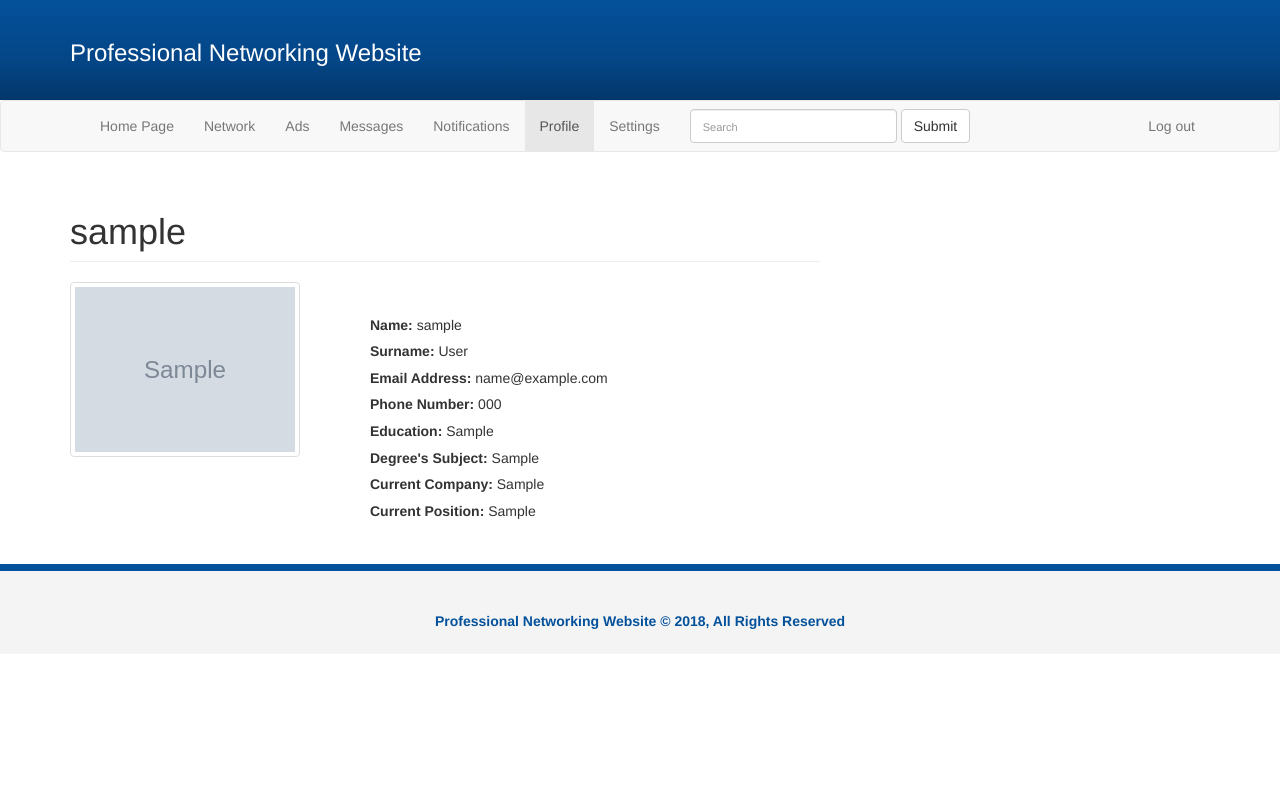
After one commit to NedicNemanja/ProfessionalNetworkingWebsite, a Django app: template PNapp/templates/PNapp/profile.html in a window 1280 px wide. The commit adds this page. Run offline with Django 3.2, Linux system fonts and the light colour scheme; the template is opened without the code that fills it: most values are stand-ins (such as "Sample title", 1, 10 or a date in 2020); grey boxes marked "Sample" are stand-in pictures; some libraries are stand-ins or nearby versions.

Commit message:
Logout is working. Started creating also the my profile page. Sessions also created and  working.

```diff
--- a/PNapp/models.py
+++ b/PNapp/models.py
@@ -16,7 +16,7 @@ class User(models.Model):
 	#Maybe requires upload_to arg to be set
 	#Maybe also add blank=True?
 	phone = models.CharField(max_length=17, blank=True)
-	profile_photo = models.ImageField(blank=True)
+	profile_photo = models.ImageField(default='PNapp/profpics/user.png')
 	university = models.CharField(max_length=128, blank=True)
 	degree_subject = models.CharField(max_length=128, blank=True)
 	company = models.CharField(max_length=128, blank=True)
--- a/PNapp/static/PNapp/css/style.css
+++ b/PNapp/static/PNapp/css/style.css
@@ -2,7 +2,7 @@ header{
 	background-image: linear-gradient(#04519b, #044687 60%, #033769);
 	color:#fff;
 	min-height:100px;
-	padding-top:25px;
+	padding-top:20px;
 }
 
 header form{
--- /dev/null
+++ b/PNapp/templates/PNapp/profile.html
@@ -0,0 +1,195 @@
+{% load static %}
+
+<!DOCTYPE html>
+<html lang="en">
+  <head>
+    <meta charset="utf-8">
+    <meta http-equiv="X-UA-Compatible" content="IE=edge">
+    <meta name="viewport" content="width=device-width, initial-scale=1">
+    <title>Professional Networking Website</title>
+    <!-- Bootstrap core CSS -->
+    <link href="{% static 'PNapp/css/bootstrap.css' %}" rel="stylesheet">
+    <!-- Custom styles for this template -->
+    <link href="{% static 'PNapp/css/font-awesome.css' %}" rel="stylesheet">
+    <link href="{% static 'PNapp/css/style.css' %}" rel="stylesheet">
+  </head>
+
+  <body>
+    <header>
+      <div class="container">
+        <!-- <img src="img/logo.png" class="logo">-->
+        <h3>Professional Networking Website</h3>
+        <!--<form class="form-inline" method="post">
+          <div class="form-group">
+            <label class="sr-only" for="exampleInputEmail3">Email address</label>
+            <input type="email" class="form-control" id="exampleInputEmail3" placeholder="Enter email">
+          </div>
+          <div class="form-group">
+            <label class="sr-only" for="exampleInputPassword3">Password</label>
+            <input type="password" class="form-control" id="exampleInputPassword3" placeholder="Password">
+          </div>
+          <button type="submit" class="btn btn-default">Sign in</button><br>
+          <div class="checkbox">
+            <label>
+              <input type="checkbox"> Remember me
+            </label>
+          </div>
+        </form>-->
+      </div>
+    </header>
+    <nav class="navbar navbar-default">
+      <div class="container">
+        <div class="navbar-header">
+          <button type="button" class="navbar-toggle collapsed" data-toggle="collapse" data-target="#navbar" aria-expanded="false" aria-controls="navbar">
+            <span class="sr-only">Toggle navigation</span>
+            <span class="icon-bar"></span>
+            <span class="icon-bar"></span>
+            <span class="icon-bar"></span>
+          </button>
+        </div>
+        <div id="navbar" class="collapse navbar-collapse">
+          <ul class="nav navbar-nav">
+            <li><a href="index.html">Home Page</a></li>
+            <li><a href="members.html">Network</a></li>
+            <li><a href="groups.html">Ads</a></li>
+            <li><a href="photos.html">Messages</a></li>
+            <li><a href="#">Notifications</a></li>
+            <li class="active"><a href="/profile/">Profile</a></li>
+            <li><a href="#">Settings</a></li>
+          </ul>
+          <form class="navbar-form navbar-left">
+            <div class="form-group">
+              <input type="text" class="form-control" placeholder="Search">
+            </div>
+            <button type="submit" class="btn btn-default">Submit</button>
+          </form>
+          <ul class="nav navbar-nav navbar-right">
+            <li><a href="/logout/">Log out</a></li>
+          </ul>
+        </div><!--/.nav-collapse -->
+      </div>
+    </nav>
+
+    <section>
+      <div class="container">
+        <div class="row">
+          <div class="col-md-8">
+            <div class="profile">
+              <h1 class="page-header">{{ user_name }}</h1>
+              <div class="row">
+                <div class="col-md-4">
+                  <img src="{{ user_photo }}" class="img-thumbnail">
+                </div>
+                <div class="col-md-8">
+                  <ul>
+                    <li><strong>Name: </strong>{{ user_name }}</li>
+                    <li><strong>Surname: </strong>{{ user_surname }}</li>
+                    <li><strong>Email Address: </strong>{{ user_email }}</li>
+                    <li><strong>Phone Number: </strong>{{ user_phone }}</li>
+                    <li><strong>Education: </strong>{{ user_university }}</li>
+                    <li><strong>Degree's Subject: </strong>{{ user_degree }}</li>
+                    <li><strong>Current Company: </strong>{{ user_company }}</li>
+                    <li><strong>Current Position: </strong>{{ user_position }}</li>
+                  </ul>
+
+                </div>
+              </div>
+              <!--<br></br>
+              <div class="row">
+                <div class="col-md-12">
+                  <div class="panel panel-default">
+              <div class="panel-heading">
+                <h3 class="panel-title">Profile Wall</h3>
+              </div>
+              <div class="panel-body">
+                <form>
+                  <div class="form-group">
+                    <textarea class="form-control" placeholder="Write on the wall"></textarea>
+                  </div>
+
+                  <button type="submit" class="btn btn-default">Submit</button>
+                  <div class="pull-right">
+                    <div class="btn-group">
+                    <button type="button" class="btn btn-default"><i class="fa fa-pencil"></i> Text</button>
+                    <button type="button" class="btn btn-default"><i class="fa fa-file-image-o"></i> Image</button>
+                    <button type="button" class="btn btn-default"> <i class="fa fa-file-video-o"></i> Video</button>
+                  </div>
+                  </div>
+                </form>
+              </div>
+            </div>
+                </div>
+              </div>
+            </div>
+          </div>
+
+          <div class="col-md-4">
+            <div class="panel panel-default friends">
+              <div class="panel-heading">
+                <h3 class="panel-title">My Friends</h3>
+              </div>
+              <div class="panel-body">
+                <ul>
+                  <li><a class="thumbnail" href="profile.html"><img src="img/user.png"></a></li>
+                  <li><a class="thumbnail" href="profile.html"><img src="img/user.png"></a></li>
+                  <li><a class="thumbnail" href="profile.html"><img src="img/user.png"></a></li>
+                  <li><a class="thumbnail" href="profile.html"><img src="img/user.png"></a></li>
+                  <li><a class="thumbnail" href="profile.html"><img src="img/user.png"></a></li>
+                  <li><a class="thumbnail" href="profile.html"><img src="img/user.png"></a></li>
+                  <li><a class="thumbnail" href="profile.html"><img src="img/user.png"></a></li>
+                  <li><a class="thumbnail" href="profile.html"><img src="img/user.png"></a></li>
+                  <li><a class="thumbnail" href="profile.html"><img src="img/user.png"></a></li>
+                  <li><a class="thumbnail" href="profile.html"><img src="img/user.png"></a></li>
+                  <li><a class="thumbnail" href="profile.html"><img src="img/user.png"></a></li>
+                  <li><a class="thumbnail" href="profile.html"><img src="img/user.png"></a></li>
+                </ul>
+                <div class="clearfix"></div>
+                <a class="btn btn-primary" href="#">View All Friends</a>
+              </div>
+            </div>
+
+            <div class="panel panel-default groups">
+              <div class="panel-heading">
+                <h3 class="panel-title">Latest Groups</h3>
+              </div>
+              <div class="panel-body">
+                <div class="group-item">
+                  <img src="img/group.png">
+                  <h4><a href="#">Sample Group One</a></h4>
+                  <p>This is a Dobble social network sample group</p>
+                </div>
+                <div class="clearfix"></div>
+                <div class="group-item">
+                  <img src="img/group.png">
+                  <h4><a href="#">Sample Group One</a></h4>
+                  <p>This is a Dobble social network sample group</p>
+                </div>
+                <div class="clearfix"></div>
+                <div class="group-item">
+                  <img src="img/group.png">
+                  <h4><a href="#">Sample Group One</a></h4>
+                  <p>This is a Dobble social network sample group</p>
+                </div>
+                <div class="clearfix"></div>
+                <a class="btn btn-primary" href="#">View All Groups</a>
+              </div>
+            </div>
+          </div>
+        </div>
+      </div>-->
+
+    </section>
+
+    <footer>
+      <div class="container">
+        <p>Professional Networking Website &copy; 2018, All Rights Reserved</p>
+      </div>
+    </footer>
+
+    <!-- Bootstrap core JavaScript
+    ================================================== -->
+    <!-- Placed at the end of the document so the pages load faster -->
+    <script src="{% static 'https://ajax.googleapis.com/ajax/libs/jquery/1.11.1/jquery.min.js' %}"></script>
+    <script src="{% static 'js/bootstrap.js' %}"></script>
+  </body>
+</html>
--- a/PNapp/templates/PNapp/welcome.html
+++ b/PNapp/templates/PNapp/welcome.html
@@ -205,9 +205,6 @@
                   <div class="form-group ">
                     <button type="submit" class="btn btn-primary btn-lg btn-block login-button" name="button" value="Register">Register</button>
                   </div>
-                  <!--<div class="login-register">
-                          <a href="index.php">Login</a>
-                       </div>-->
                 </form>
               </div>
             </div>
--- a/PNapp/urls.py
+++ b/PNapp/urls.py
@@ -1,8 +1,10 @@
 from django.urls import path
 from . import views
-from PNapp.views import welcome, index
+from PNapp.views import welcome, index, profile
 
 urlpatterns = [
     path('', welcome.as_view()),
     path('index/', index.as_view()),
+    path('logout/',views.logout, name='logout'),
+    path('profile/', profile.as_view()),
 ]
```
Also changed, not shown: PNapp/templates/PNapp/index.html (+16 -13 lines), PNapp/views.py (+50 -0 lines), PNapp/migrations/0003_auto_20180816_1232.py (added), PNapp/migrations/0004_auto_20180816_1503.py (added), PNapp/profpics/user.png (added), db.sqlite3, user.png (added).
